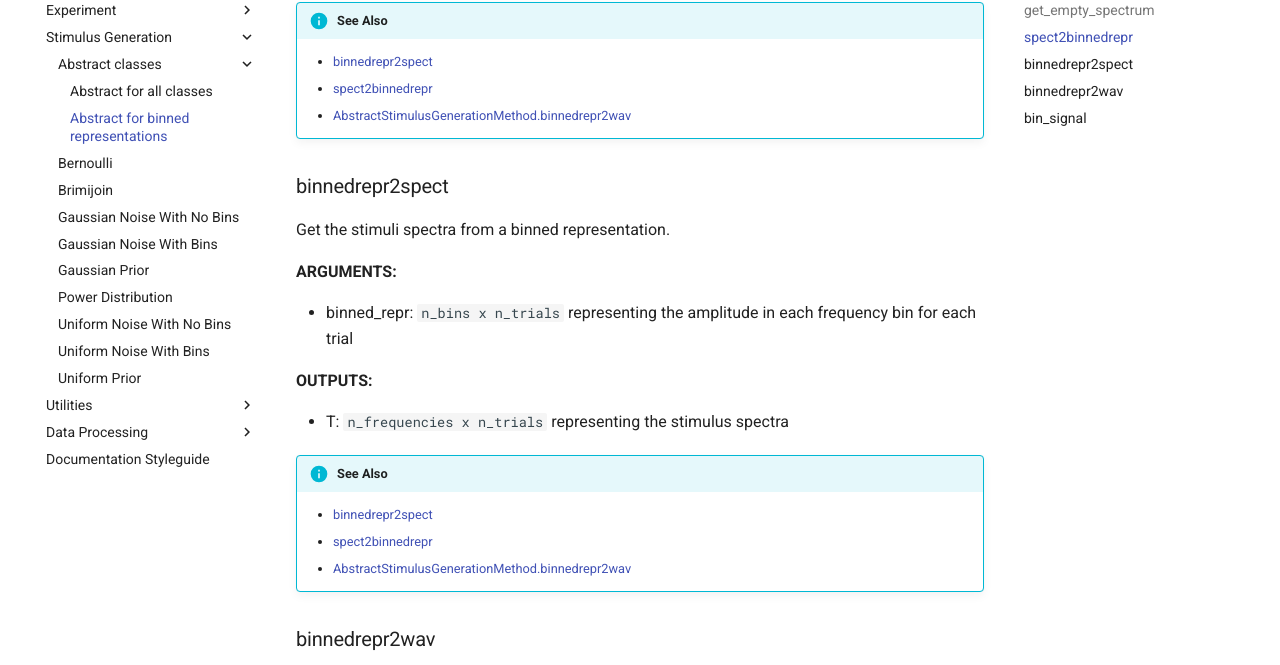
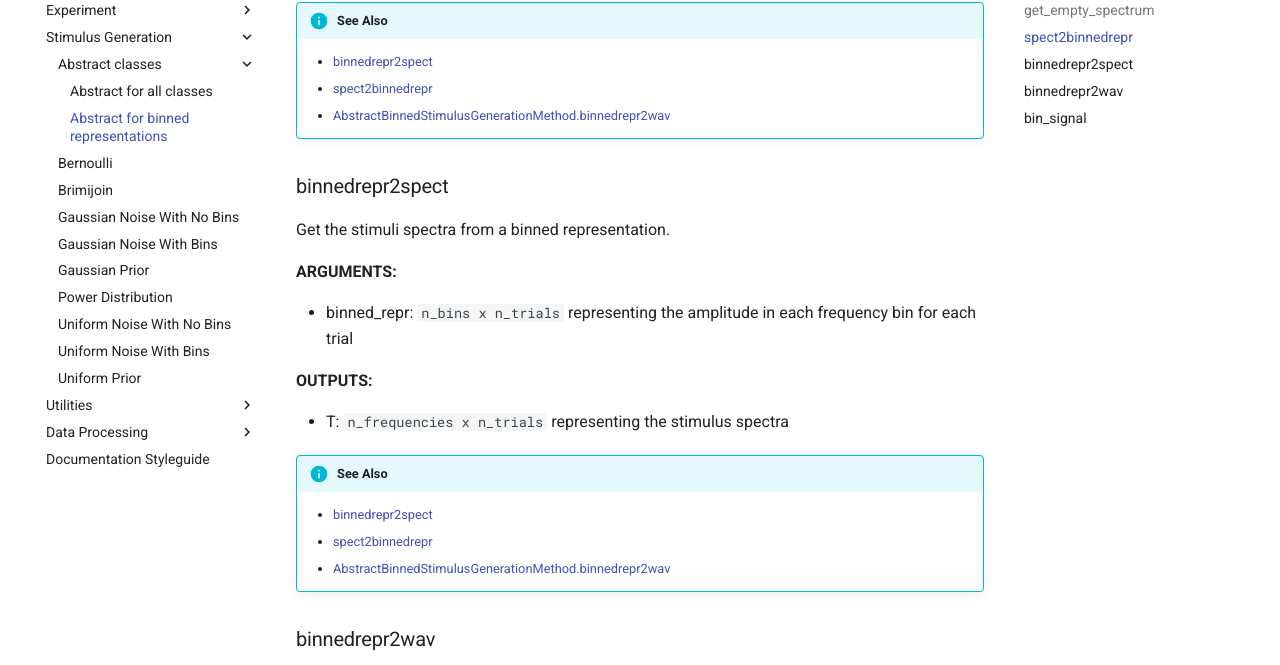
Before and after one commit to The-Lammert-Lab/tinnitus-reconstruction, an MkDocs documentation site: the page built from docs/stimgen/AbstractBinnedStimulusGenerationMethod.md, in a window 1280 px wide and 900 px high, scrolled down 1501 px. Shown: the part 152-817 px from the top of the window. Built offline with MkDocs 1.6.1 and Material for MkDocs 9.7.7, drawn with Linux system fonts in a browser that asks for light colours; comment, search, counter and statistics services are not loaded.

Commit message:
🤖 Auto-update doc files

```diff
--- a/docs/stimgen/AbstractBinnedStimulusGenerationMethod.md
+++ b/docs/stimgen/AbstractBinnedStimulusGenerationMethod.md
@@ -88,7 +88,7 @@ for each trial
 !!! info "See Also"
     * [binnedrepr2spect](../../utils/#binnedrepr2spect)
     * [spect2binnedrepr](../../utils/#spect2binnedrepr)
-    * [AbstractStimulusGenerationMethod.binnedrepr2wav](../AbstractStimulusGenerationMethod/#binnedrepr2wav)
+    * [AbstractBinnedStimulusGenerationMethod.binnedrepr2wav](../AbstractBinnedStimulusGenerationMethod/#binnedrepr2wav)
 
 
 
@@ -114,7 +114,7 @@ representing the stimulus spectra
 !!! info "See Also"
     * [binnedrepr2spect](../../utils/#binnedrepr2spect)
     * [spect2binnedrepr](../../utils/#spect2binnedrepr)
-    * [AbstractStimulusGenerationMethod.binnedrepr2wav](../AbstractStimulusGenerationMethod/#binnedrepr2wav)
+    * [AbstractBinnedStimulusGenerationMethod.binnedrepr2wav](../AbstractBinnedStimulusGenerationMethod/#binnedrepr2wav)
 
 
 
```
